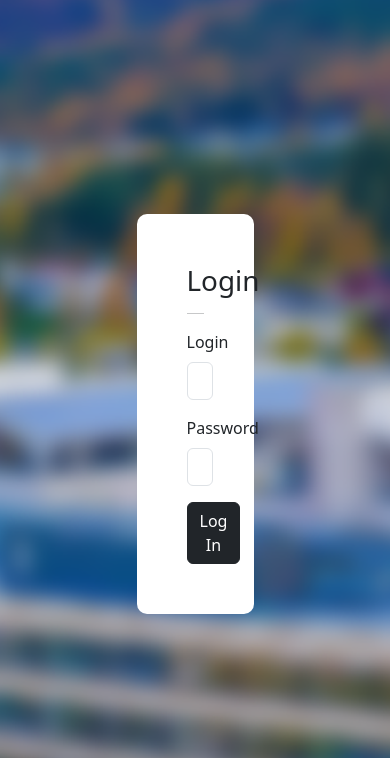
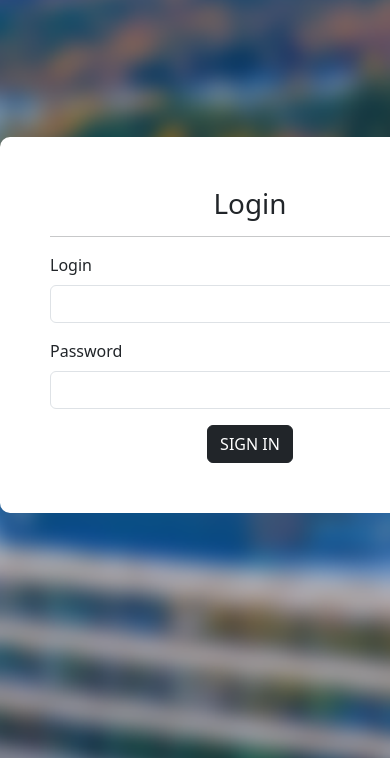
Before and after one commit to louprusak/UiT-Narvik-Robot-Surveillance, a Flask app: page / in a window 390 px wide; the page is wider, and only the part inside the window is pictured. Shown: the part 86-844 px from the top of that part. Run offline with Flask 3, Linux system fonts and the light colour scheme.

Commit message:
Login page responsive and navbar responsive

```diff
--- a/Include/static/login.css
+++ b/Include/static/login.css
@@ -1,12 +1,22 @@
 body{
-    margin-top : 85px;
+    margin-top : 200px;
+}
+
+.grandParentContainer{
+    display: table;
+    height:100%;
+    margin: 0 auto;
+}
+
+.parentContainer{
+    display: table-cell;
+    vertical-align:middle;
 }
 
 div.login{
-    margin-top:300px;
     padding: 50px;
     background-color: white;
-    width:30%;
+    width:500px;
 
     border-radius: 10px;
 }
--- a/Include/static/main.css
+++ b/Include/static/main.css
@@ -10,9 +10,13 @@ body{
     margin-right : 10px;
 }
 
+.container-tabs{
+    margin: auto;
+}
+
 .nav-item{
     font-size: 20px;
-    padding: 10 10 10 10;
+
 }
 
 a.nav-link:hover{
--- a/Include/templates/login.html
+++ b/Include/templates/login.html
@@ -24,10 +24,9 @@
 </header>
 <body class="background-image">
 
-
-<div class=" container login">
-
-
+<div class="grandParentContainer">
+    <div class="parentContainer">
+        <div class="login">
             <h1>Login</h1>
 
             <hr>
@@ -45,11 +44,14 @@
                 <!--        <label class="form-check-label" for="exampleCheck1">Check me out</label>-->
                 <!--    </div>-->
                 <div class="login-btn">
-            <a href="{{ url_for('home') }}" class="btn btn-dark">Log In</a>
+                    <a href="{{ url_for('home') }}" class="btn btn-dark">SIGN IN</a>
                 </div>
 
                 <!--    <button type="submit" class="btn btn-primary" >Log In</button>-->
             </form>
+
+        </div>
+    </div>
 </div>
 
 
```
Also changed, not shown: Include/templates/layout.html (+8 -2 lines), Include/templates/test.html (added, +55 -0 lines). Lines whose indentation alone changed are shown as unchanged.
